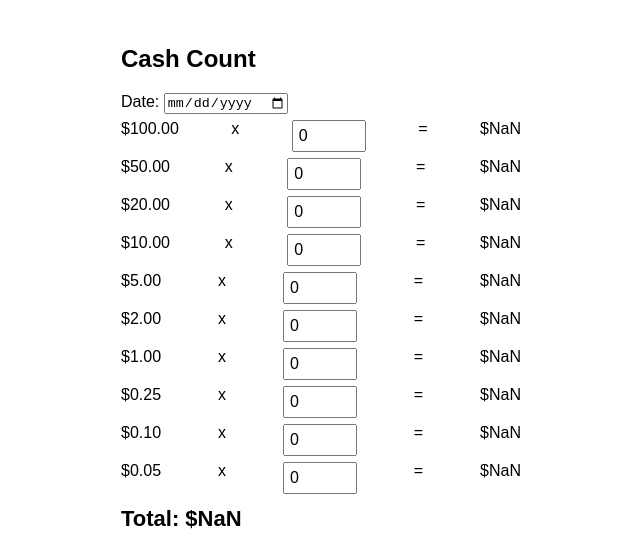
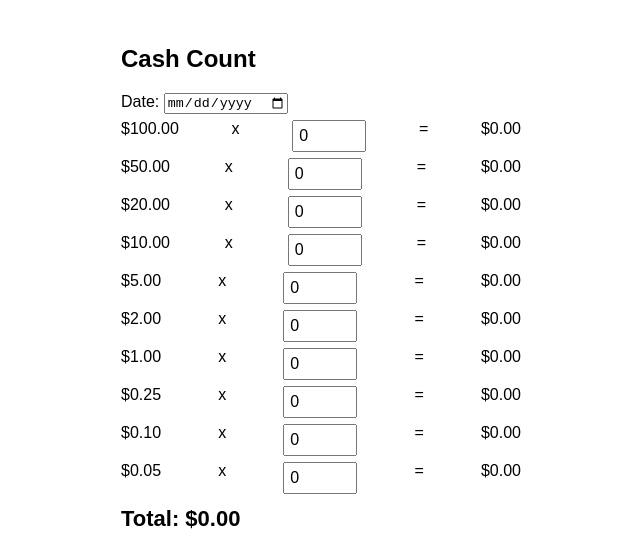
Before and after one commit to curtdunford/cash-counter-app, a plain HTML site: page index.html in a window 1280 px wide. Both pictures are taken after a click on the button "Clear". Shown: the top 541 px of the page, 319-959 px from the left. Drawn offline with Linux system fonts and the light colour scheme.

Commit message:
Update index.html

```diff
--- a/index.html
+++ b/index.html
@@ -82,7 +82,7 @@ function calc() {
   const rows = container.querySelectorAll('.row');
 
   rows.forEach((row, i) => {
-    const qty = parseFloat(row.querySelector("input").value) || undefined;
+    const qty = parseFloat(row.querySelector("input").value) || 0;
     const denom = DENOMS[i];
     const line = qty * denom;
     row.querySelector(".lineTotal").textContent = `$${line.toFixed(2)}`;
```
